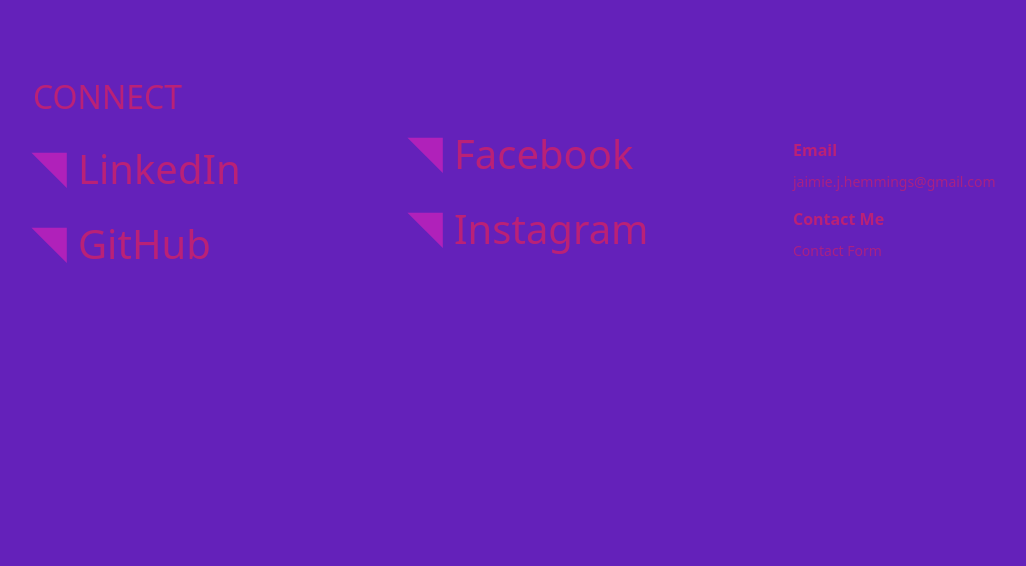
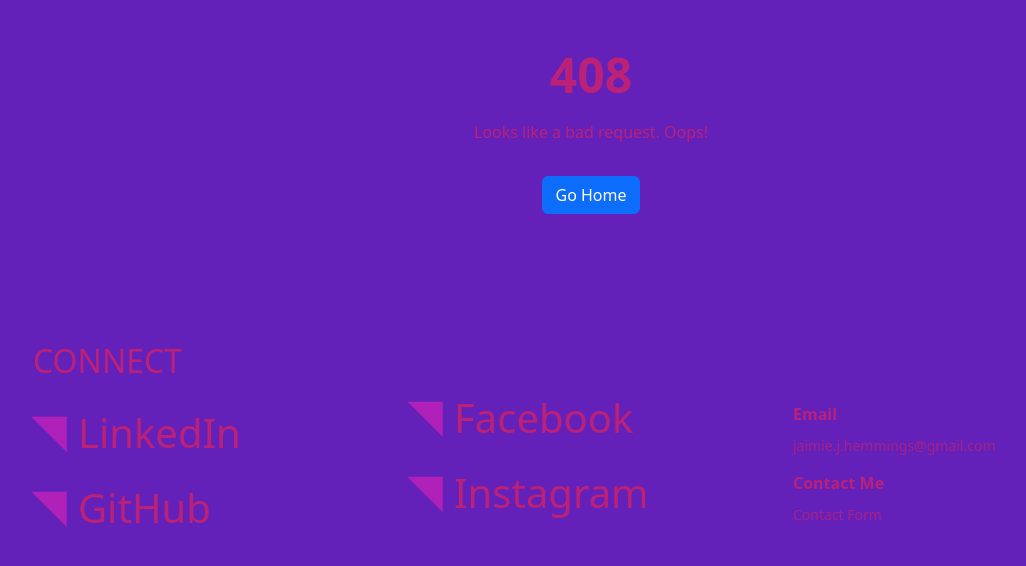
Before and after one commit to LidiaMorejudo/spanresources, a Python web app: template spanresources/templates/408.html in a window 1280 px wide. Shown: the part 58-624 px from the top of the page, without its empty margins (49-1075 px from the left). Run offline with Jinja, Linux system fonts and the light colour scheme; the template is opened without the code that fills it: most values are stand-ins (such as "Sample title", 1, 10 or a date in 2020).

Commit message:
Added code in page for 408 error so message comes up if the error ocurrs

```diff
--- a/spanresources/templates/408.html
+++ b/spanresources/templates/408.html
@@ -1,3 +1,14 @@
 {% extends "base.html" %} {% block content %}
-
+<section>
+  <div class="container mt-5 text-center">
+    <div class="row">
+      <div class="col-12">
+        <h1 class="display-5 fw-bold mb-3">408</h1>
+        <p>Looks like a bad request. Oops!</p>
+        <a href="{{ url_for('home') }}" class="btn btn-primary mt-3">Go Home</a>
+        <p class="mt-5">{{error_message}}</p>
+      </div>
+    </div>
+  </div>
+</section>
 {% endblock %}
```
